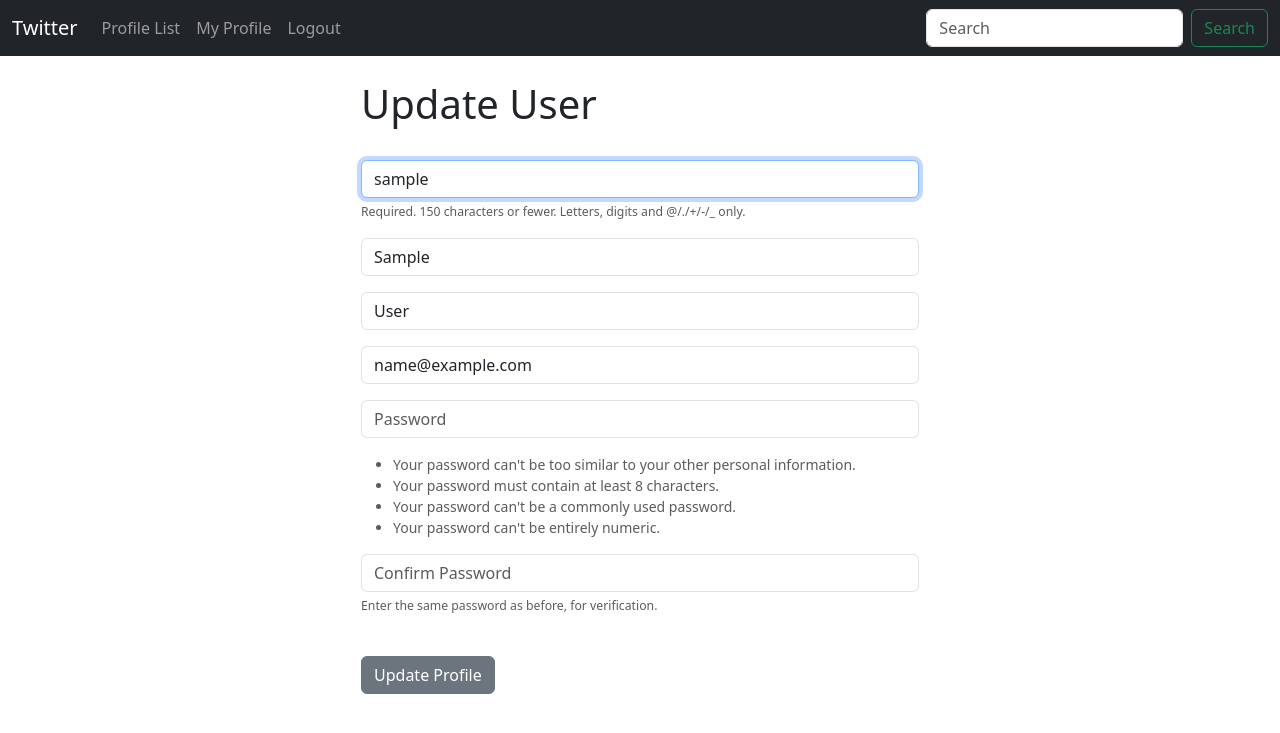
After one commit to ClaudioFerreir/twitter-clone, a Django app: page /update_user/ in a window 1280 px wide. The commit adds this page. Shown: the top 733 px of the page. Run offline with Django 5.2, Linux system fonts and the light colour scheme; a user stored in the database is signed in; tables that the repository leaves empty hold one stand-in row (values such as "Sample post").

Commit message:
feat: update mode add

```diff
--- a/twitter_clone/twitter/templates/profile.html
+++ b/twitter_clone/twitter/templates/profile.html
@@ -47,6 +47,10 @@
                     {% endif %}
                 </form>
                 <br>
+                <!-- Check For Correct User -->
+                {% if request.user.id == profile.user.id %}
+                    <a href="{% url 'update_user' %}" class="btn btn-outline-secondary">Update Profile</a>
+                {% endif %}
             </div>
         </div>
     </div>
--- /dev/null
+++ b/twitter_clone/twitter/templates/update_user.html
@@ -0,0 +1,17 @@
+{% extends 'base.html' %}
+
+{% block content %}
+
+    <div class="col-md-6 offset-md-3">
+        <h1>Update User</h1>
+        <br>
+        <form method="POST" action="">
+            {% csrf_token %}
+            {{ form.as_p }}
+            <br>
+            <button type="submit" class="btn btn-secondary">Update Profile</button>
+        </form>
+    </div>
+
+
+{% endblock %}
--- a/twitter_clone/twitter/urls.py
+++ b/twitter_clone/twitter/urls.py
@@ -8,4 +8,6 @@ urlpatterns = [
     path('login/', views.login_user, name='login'),
     path('logout/', views.logout_user, name='logout'),
     path('register/', views.register_user, name='register'),
+    path('update_user/', views.update_user, name='update_user'),
+
 ]
--- a/twitter_clone/twitter/views.py
+++ b/twitter_clone/twitter/views.py
@@ -3,6 +3,7 @@ from django.contrib import messages
 from .models import Profile, Twitter
 from .forms import TwitterForm, SignupForm
 from django.contrib.auth import authenticate, login, logout
+from django.contrib.auth.models import User
 
 
 # Create your views here.
@@ -97,3 +98,18 @@ def register_user(request):
             return redirect('home')
 
     return render(request, 'register.html', {'form': form})
+
+
+def update_user(request):
+    if request.user.is_authenticated:
+        current_user = User.objects.get(id=request.user.id)
+        form = SignupForm(request.POST or None, instance=current_user)
+        if form.is_valid():
+            form.save()
+            login(request, current_user)
+            messages.success(request, 'You Profile Has Been Updated!')
+            return redirect('home')
+        return render(request, 'update_user.html', {'form': form})
+    else:
+        messages.success(request, 'You Must Be Logged In To View this Page!')
+        return redirect('home')
```
Also changed, not shown: twitter_clone/twitter/forms.py (line endings or trailing spaces).
